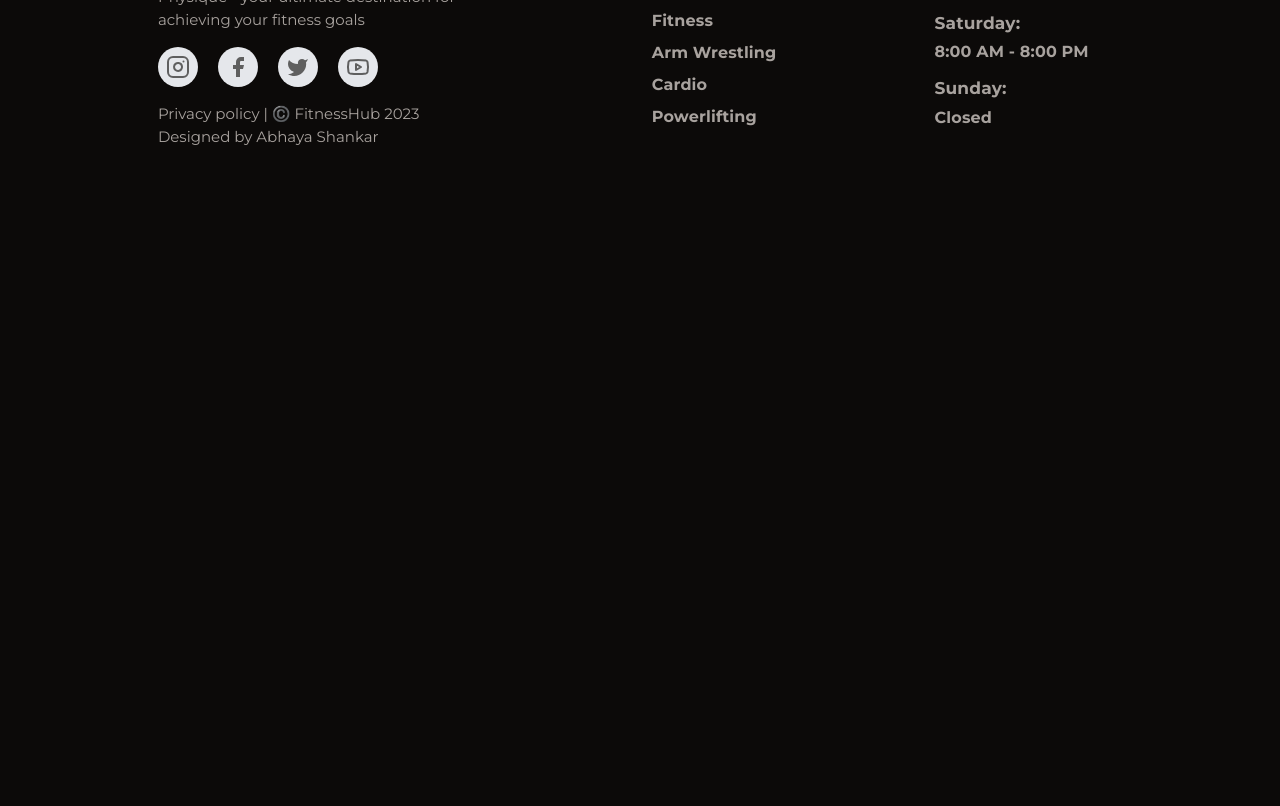
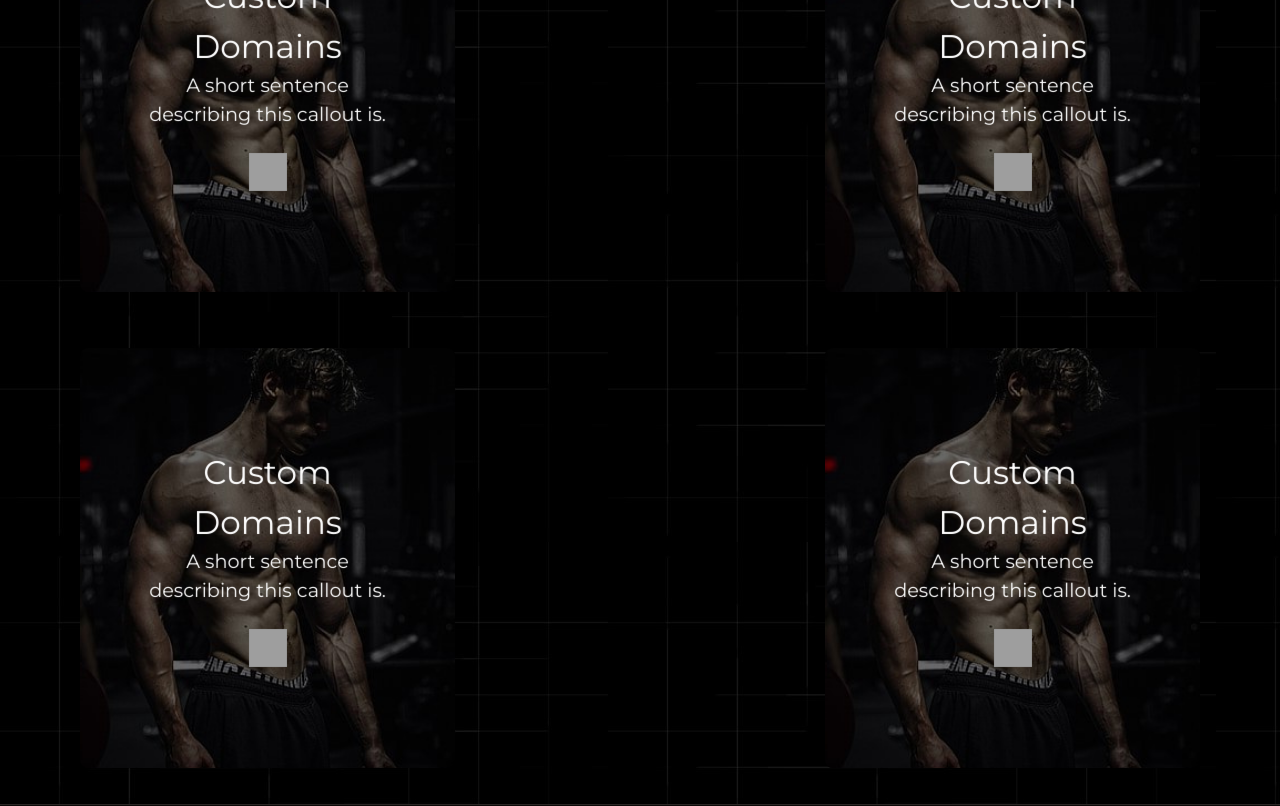
Before and after one commit to AbhayaShankar/Fitness-Hub., a Next.js app: page /achievements in a window 1280 px wide. Shown: the part 580-1386 px from the top of the page. Before the commit the page ends 800 px from the top, so only its background shows below. Built offline with nearby package versions, Linux system fonts and the light colour scheme; grey boxes are pictures that could not be loaded.

Commit message:
card design started - 20%

```diff
--- a/app/(routes)/(otherRoutes)/achievements/page.tsx
+++ b/app/(routes)/(otherRoutes)/achievements/page.tsx
@@ -1,3 +1,4 @@
+import GymRats from "@/components/GymRats";
 import { Metadata } from "next";
 import React from "react";
 
@@ -7,7 +8,11 @@ export const metadata: Metadata = {
 };
 
 const AchievementsPage = () => {
-  return <div>AchievementsPage</div>;
+  return (
+    <div className="">
+      <GymRats />
+    </div>
+  );
 };
 
 export default AchievementsPage;
--- a/app/globals.css
+++ b/app/globals.css
@@ -395,3 +395,119 @@ body,
   align-items: center;
   justify-content: center;
 }
+
+/* Flip Box CSS */
+
+.box-item {
+  position: relative;
+  -webkit-backface-visibility: hidden;
+  width: 375px;
+  /* margin-bottom: 35px; */
+  max-width: 100%;
+  /* cursor: pointer; */
+}
+
+.flip-box {
+  -ms-transform-style: preserve-3d;
+  transform-style: preserve-3d;
+  -webkit-transform-style: preserve-3d;
+  perspective: 2500px;
+  -webkit-perspective: 2500px;
+}
+
+.flip-box-front,
+.flip-box-back {
+  background-size: cover;
+  background-position: center;
+  border-radius: 8px;
+  min-height: 420px;
+  -ms-transition: transform 0.7s cubic-bezier(0.4, 0.2, 0.2, 1);
+  transition: transform 0.7s cubic-bezier(0.4, 0.2, 0.2, 1);
+  -webkit-transition: transform 0.7s cubic-bezier(0.4, 0.2, 0.2, 1);
+  /* -webkit-backface-visibility: hidden;
+  backface-visibility: hidden; */
+}
+
+.flip-box-front {
+  -ms-transform: rotateY(0deg);
+  -webkit-transform: rotateY(0deg);
+  transform: rotateY(0deg);
+  -webkit-transform-style: preserve-3d;
+  -ms-transform-style: preserve-3d;
+  transform-style: preserve-3d;
+}
+
+.flip-box:hover .flip-box-front {
+  -ms-transform: rotateY(-180deg);
+  -webkit-transform: rotateY(-180deg);
+  transform: rotateY(-180deg);
+  -webkit-transform-style: preserve-3d;
+  -ms-transform-style: preserve-3d;
+  transform-style: preserve-3d;
+}
+
+.flip-box-back {
+  position: absolute;
+  top: 0;
+  left: 0;
+  width: 100%;
+
+  -ms-transform: rotateY(180deg);
+  -webkit-transform: rotateY(180deg);
+  transform: rotateY(180deg);
+  -webkit-transform-style: preserve-3d;
+  -ms-transform-style: preserve-3d;
+  transform-style: preserve-3d;
+}
+
+.flip-box:hover .flip-box-back {
+  -ms-transform: rotateY(0);
+  -webkit-transform: rotateY(0);
+  transform: rotateY(0);
+  -webkit-transform-style: preserve-3d;
+  -ms-transform-style: preserve-3d;
+  transform-style: preserve-3d;
+}
+
+.flip-box .inner {
+  position: absolute;
+  left: 0;
+  width: 100%;
+  padding: 60px;
+  outline: 1px solid transparent;
+  -webkit-perspective: inherit;
+  perspective: inherit;
+  z-index: 2;
+
+  transform: translateY(-50%) translateZ(60px) scale(0.94);
+  -webkit-transform: translateY(-50%) translateZ(60px) scale(0.94);
+  -ms-transform: translateY(-50%) translateZ(60px) scale(0.94);
+  top: 50%;
+}
+
+.flip-box-header {
+  font-size: 34px;
+}
+
+.flip-box p {
+  font-size: 20px;
+  line-height: 1.5em;
+}
+
+.flip-box-img {
+  margin-top: 25px;
+}
+
+.flip-box-button {
+  background-color: transparent;
+  border: 2px solid #fff;
+  border-radius: 2px;
+  color: #fff;
+  cursor: pointer;
+  font-size: 20px;
+  font-weight: bold;
+  margin-top: 25px;
+  padding: 15px 20px;
+  text-transform: uppercase;
+  z-index: 10;
+}
--- /dev/null
+++ b/components/GymRats.tsx
@@ -0,0 +1,138 @@
+"use client";
+
+import Image from "next/image";
+import React from "react";
+import { Button } from "./ui/button";
+
+const GymRats = () => {
+  const handleClick = () => {
+    console.log("clicked");
+  };
+
+  return (
+    <div className="flex items-start flex-wrap justify-between gap-5 gap-y-14 py-9 px-20 w-full flex-col lg:flex-row m-auto">
+      <div className="box-item">
+        <div className="flip-box">
+          <div className="flip-box-front text-center bg-[url('/assets/test.jpg')]">
+            {/* Before Flip */}
+            <div className="inner text-white">
+              <h3 className="flip-box-header">Custom Domains</h3>
+              <p>A short sentence describing this callout is.</p>
+              <div className="flex justify-center">
+                <Image
+                  width={500}
+                  height={500}
+                  src="https://s25.postimg.cc/65hsttv9b/cta-arrow.png"
+                  alt=""
+                  className="flip-box-img h-10 w-10"
+                />
+              </div>
+            </div>
+          </div>
+          {/* After Flip */}
+          <div className="flip-box-back text-center bg-[url('/assets/test.jpg')]">
+            <div className="inner text-white">
+              <h3 className="flip-box-header">Custom Domains</h3>
+              <p>A short sentence describing this callout is.</p>
+              <Button onClick={handleClick} className="flip-box-button">
+                Learn More
+              </Button>
+            </div>
+          </div>
+        </div>
+      </div>
+      <div className="box-item">
+        <div className="flip-box">
+          <div className="flip-box-front text-center bg-[url('/assets/test.jpg')]">
+            {/* Before Flip */}
+            <div className="inner text-white">
+              <h3 className="flip-box-header">Custom Domains</h3>
+              <p>A short sentence describing this callout is.</p>
+              <div className="flex justify-center">
+                <Image
+                  width={500}
+                  height={500}
+                  src="https://s25.postimg.cc/65hsttv9b/cta-arrow.png"
+                  alt=""
+                  className="flip-box-img h-10 w-10"
+                />
+              </div>
+            </div>
+          </div>
+          {/* After Flip */}
+          <div className="flip-box-back text-center bg-[url('/assets/test.jpg')]">
+            <div className="inner text-white">
+              <h3 className="flip-box-header">Custom Domains</h3>
+              <p>A short sentence describing this callout is.</p>
+              <Button onClick={handleClick} className="flip-box-button">
+                Learn More
+              </Button>
+            </div>
+          </div>
+        </div>
+      </div>
+      <div className="box-item">
+        <div className="flip-box">
+          <div className="flip-box-front text-center bg-[url('/assets/test.jpg')]">
+            {/* Before Flip */}
+            <div className="inner text-white">
+              <h3 className="flip-box-header">Custom Domains</h3>
+              <p>A short sentence describing this callout is.</p>
+              <div className="flex justify-center">
+                <Image
+                  width={500}
+                  height={500}
+                  src="https://s25.postimg.cc/65hsttv9b/cta-arrow.png"
+                  alt=""
+                  className="flip-box-img h-10 w-10"
+                />
+              </div>
+            </div>
+          </div>
+          {/* After Flip */}
+          <div className="flip-box-back text-center bg-[url('/assets/test.jpg')]">
+            <div className="inner text-white">
+              <h3 className="flip-box-header">Custom Domains</h3>
+              <p>A short sentence describing this callout is.</p>
+              <Button onClick={handleClick} className="flip-box-button">
+                Learn More
+              </Button>
+            </div>
+          </div>
+        </div>
+      </div>
+      <div className="box-item">
+        <div className="flip-box">
+          <div className="flip-box-front text-center bg-[url('/assets/test.jpg')]">
+            {/* Before Flip */}
+            <div className="inner text-white">
+              <h3 className="flip-box-header">Custom Domains</h3>
+              <p>A short sentence describing this callout is.</p>
+              <div className="flex justify-center">
+                <Image
+                  width={500}
+                  height={500}
+                  src="https://s25.postimg.cc/65hsttv9b/cta-arrow.png"
+                  alt=""
+                  className="flip-box-img h-10 w-10"
+                />
+              </div>
+            </div>
+          </div>
+          {/* After Flip */}
+          <div className="flip-box-back text-center bg-[url('/assets/test.jpg')]">
+            <div className="inner text-white">
+              <h3 className="flip-box-header">Custom Domains</h3>
+              <p>A short sentence describing this callout is.</p>
+              <Button onClick={handleClick} className="flip-box-button">
+                Learn More
+              </Button>
+            </div>
+          </div>
+        </div>
+      </div>
+    </div>
+  );
+};
+
+export default GymRats;
--- a/next.config.js
+++ b/next.config.js
@@ -1,4 +1,8 @@
 /** @type {import('next').NextConfig} */
-const nextConfig = {};
+const nextConfig = {
+  images: {
+    domains: ["s25.postimg.cc"],
+  },
+};
 
 module.exports = nextConfig;
```
Also changed, not shown: public/assets/test.jpg (added).
